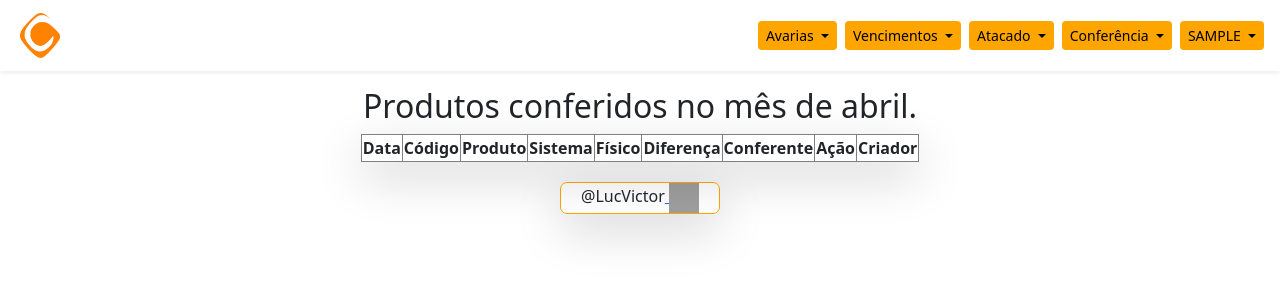
After one commit to LucVictor/caicosistemafinal, a Flask app: page /conferencia/ in a window 1280 px wide. The commit adds this page. Shown: the top 300 px of the page. Run offline with Flask 3, Linux system fonts and the light colour scheme; a user stored in the database is signed in; tables that the repository leaves empty hold one stand-in row (values such as "Sample post"); lists and menus that the app fills with data are empty; some libraries are stand-ins or nearby versions; grey boxes are pictures that could not be loaded.

Commit message:
Criação de conferência.

```diff
--- a/app/main.py
+++ b/app/main.py
@@ -36,3 +36,4 @@ from app.routes.vencimentos import *
 from app.routes.vendas import *
 from app.routes.adm import *
 from app.routes.atacado import *
+from app.routes.conferencia import *
--- /dev/null
+++ b/app/routes/conferencia.py
@@ -0,0 +1,76 @@
+from ..main import *
+from ..models.models import Produto_Conferido
+@app.route('/conferencia/', methods=['GET'])
+@login_required
+def index_conferencia():
+    criador = current_user.username
+    conferencias = Produto_Conferido.query.filter(Produto_Conferido.data_conferencia >= primeiro_dia_mes(),
+                                          Produto_Conferido.data_conferencia <= ultimo_dia_mes()).order_by(
+        Produto_Conferido.data_conferencia.desc()).all()
+
+    return render_template('conferencia/index.html', criador=criador, conferencias=conferencias, mes=mes_atual())
+
+
+
+@app.route('/conferencia/cadastrar', methods=['POST'])
+@login_required
+def conferencia_cadastrar():
+    if request.method == 'POST':
+        data_conferencia = request.form['data_conferencia']
+        conferente = request.form['conferente']
+        codigo_produto = request.form['codigo_produto']
+        nome_do_produto = request.form['nome_do_produto']
+        quantidade_sistema = request.form['quantidade_sistema']
+        quantidade_fisico = request.form['quantidade_fisico']
+        quantidade_diferenca = Decimal(quantidade_fisico) - Decimal(quantidade_sistema)
+        criador = current_user.username
+        nova_conferencia = Produto_Conferido(data_conferencia=data_conferencia,conferente=conferente,
+                                             codigo_produto=codigo_produto,nome_do_produto=nome_do_produto,
+                                             quantidade_sistema=quantidade_sistema,quantidade_fisico=quantidade_fisico,
+                                             quantidade_diferenca=quantidade_diferenca,criador=criador)
+        db.session.add(nova_conferencia)
+        db.session.commit()
+        db.session.close()
+        return redirect(url_for('index_conferencia'))
+    return render_template('conferencia/procurar.html', conferencias=conferencias, mes=mes_atual())
+
+
+@app.route('/conferencia/procurar', methods=['GET'])
+@login_required
+def conferencia_procurar():
+    return render_template('conferencia/procurar.html')
+
+
+@app.route('/conferencia/cadastro', methods=['POST'])
+@login_required
+def conferencia_cadastro():
+    codigo = request.form['codigo']
+    if codigo:
+        produto = Produto.query.filter(Produto.codigo_do_produto == codigo).first()
+        conferentes = Funcionarios.query.filter(Funcionarios.funcao=="Estoque")
+        return render_template('conferencia/cadastrar.html', produto=produto, conferentes=conferentes)
+    return render_template('conferencia/procurar.html')
+
+
+@app.route('/conferencia/relatorio', methods=['GET'])
+@login_required
+def conferencia_relatorio():
+    return render_template('conferencia/relatorio.html')
+
+
+@app.route('/conferencia/relatorio_emitir', methods=['POST'])
+@login_required
+def conferencia_relatorio_emitir():
+    data_inicial = request.form['data_inicial']
+    data_final = request.form['data_final']
+    codigo_produto = request.form['codigo_produto']
+    if codigo_produto:
+        conferencias = Produto_Conferido.query.filter(Produto_Conferido.data_conferencia >= data_inicial,
+                                          Produto_Conferido.data_conferencia <=data_final,
+                                            Produto_Conferido.codigo_produto==codigo_produto).order_by(Produto_Conferido.data_conferencia.desc()).all()
+
+        return render_template('conferencia/emitir_relatorio.html',conferencias=conferencias, data_inicial=formatar_data(data_inicial), data_final=formatar_data(data_final))
+    conferencias = Produto_Conferido.query.filter(Produto_Conferido.data_conferencia >= data_inicial,
+                                        Produto_Conferido.data_conferencia <=data_final).order_by(
+    Produto_Conferido.data_conferencia.desc()).all()
+    return render_template('conferencia/emitir_relatorio.html',conferencias=conferencias, data_inicial=formatar_data(data_inicial), data_final=formatar_data(data_final))
--- a/app/templates/adm/cadastrar_funcionario.html
+++ b/app/templates/adm/cadastrar_funcionario.html
@@ -17,6 +17,7 @@
                 <option  class="opcao" value="Conferente">Conferente</option>
                 <option class="opcao" value="Vendedor">Vendedor</option>
                 <option class="opcao" value="Faturista">Faturista</option>
+                <option class="opcao" value="Estoque">Estoque</option>
             </select></div>
         <input class="btn btn-sm btn-warning m-2" type="submit" value="Cadastrar">
     </form>
--- /dev/null
+++ b/app/templates/conferencia/index.html
@@ -0,0 +1,51 @@
+{% extends "./template.html" %}
+{% block content %}
+
+    <h2 class="m-2">Produtos conferidos no mês de {{mes}}.</h2>
+    <div class="d-flex justify-content-center text-center">
+    <div class="shadow-lg table-responsive ">
+    <table class="table-bordered text-center align-middle">
+  <thead>
+        <tr>
+        <th>Data</th>
+      <th>Código</th>
+      <th>Produto</th>
+      <th>Sistema</th>
+      <th>Físico</th>
+      <th>Diferença</th>
+      <th>Conferente</th>
+      <th>Ação</th>
+          {% if current_user.is_authenticated %}
+  {% endif %}      <th class="botoesacao">Criador</th>
+
+
+  </tr></thead>
+   {% for conferencia in conferencias %}
+  <tbody>
+       <tr>
+       <td> {{ conferencia.data_conferencia.strftime('%d/%m') }}</td>
+    <td>{{ conferencia.codigo_produto }}</td>
+    <td>{{ conferencia.nome_do_produto }}</td>
+    <td>{{ conferencia.quantidade_sistema | format_quantidade }}
+    </td>
+    <td>{{ conferencia.quantidade_fisico | format_quantidade }}
+    </td>
+    <td>{{ conferencia.quantidade_diferenca | format_quantidade }}
+    </td>
+    <td> {{ conferencia.conferente}}</td>
+           {% if current_user.is_authenticated and current_user.username == conferencia.criador %}
+        <td class="flexNoBoards botoesacao">
+        <form action="/conferencia/deletar/{{ conferencia.id }}" method="post">
+        <input class="btn btn-sm btn-warning" type="submit" value="Apagar">
+        </form></td>
+            {% else %}
+            <td class="flexNoBoards botoesacao" >
+    </td>
+    {% endif %}
+    <td class="">{{ conferencia.criador }}</td>
+  </tr>
+        {% endfor %}</tbody>
+</table>
+    </div>
+    </div>
+{% endblock %}
--- a/app/templates/template.html
+++ b/app/templates/template.html
@@ -61,6 +61,17 @@
                     <li><a class="dropdown-item" href="/atacado/comparar_erros">Comparar</a></li>
               </ul>
             </div>
+            <div class="dropdown me-2">
+              <a class="btn btn-secondary btn-sm dropdown-toggle btn-custom-orange" href="#" role="button" data-bs-toggle="dropdown" aria-expanded="false">
+              Conferência
+              </a>
+              <ul class="dropdown-menu">
+                  <li><a class="dropdown-item" href="/conferencia/">Visualizar</a></li>
+                  <li><a class="dropdown-item" href="/conferencia/procurar">Cadastrar</a></li>
+                  <li><a class="dropdown-item" href="/conferencia/relatorio">Relatório</a></li>
+            </ul>
+          </div>
+
             {% if current_user.acesso == 2 %}
             <div class="dropdown me-2 ">
                 <a class="btn btn-secondary btn-sm dropdown-toggle btn-custom-orange" href="#" role="button" data-bs-toggle="dropdown" aria-expanded="false">
```
Also changed, not shown: app/models/models.py (+16 -0 lines), app/templates/conferencia/cadastrar.html (added, +33 -0 lines), app/templates/conferencia/emitir_relatorio.html (added, +51 -0 lines), app/templates/conferencia/procurar.html (added, +13 -0 lines), app/templates/conferencia/relatorio.html (added, +18 -0 lines). Lines whose indentation alone changed are shown as unchanged.
